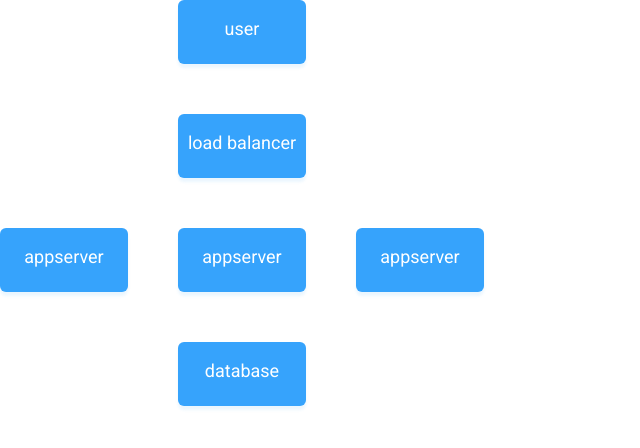
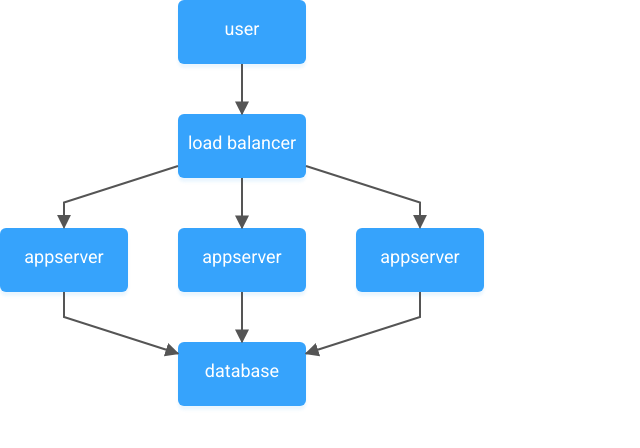
Before and after one commit to tscr00/dddraw, a React (Create React App) app: page / in a window 1280 px wide. Shown: the top 448 px of the page, without its empty margins (0-640 px from the left). Built offline with nearby package versions, Linux system fonts and the light colour scheme.

Commit message:
Add experimental render for the edges

```diff
--- a/src/Edge.js
+++ b/src/Edge.js
@@ -1,11 +1,37 @@
 import React from 'react';
 
 const Edge = ({edgeContainer}) => {
+  if (!edgeContainer.points) {
+    return null;
+  }
+
+  const margin = 32;
+
+  let points = edgeContainer.points;
+
+  let leftX = Math.min(...points.map(point => point.x));
+  let topY = Math.min(...points.map(point => point.y));
+
   let style = {
+    position: 'absolute',
+    top: topY - margin,
+    left: leftX - margin,
   };
 
+  let svgPoints = points.map(coord => `${coord.x - leftX + margin},${coord.y - topY + margin}`).join(' ');
+
   return (
-    <div style={style}>
+    <div style={style} >
+      <svg>
+        <defs>
+          <marker id="arrow" viewBox="0 0 10 10" refX="9" refY="5" markerUnits="strokeWidth" markerWidth="7"
+                  markerHeight="7" orient="auto" >
+            <path d="M 0 0 L 10 5 L 0 10 z" stroke="none" fill="#555555" />
+          </marker>
+        </defs>
+        <polyline points={svgPoints} fill="none" stroke="#555555"
+                  strokeWidth={2} markerEnd='url(#arrow)' />
+      </svg>
     </div>
   );
 };
--- a/src/common/containers.js
+++ b/src/common/containers.js
@@ -12,12 +12,11 @@ export class NodeContainer {
 }
 
 export class EdgeContainer {
-  constructor(from, to, label, x, y) {
+  constructor(from, to, label, points) {
     this.from = from;
     this.to = to;
     this.label = label;
-    this.x = x;
-    this.y = y;
+    this.points = points;
   }
 }
 
--- a/src/common/graph.js
+++ b/src/common/graph.js
@@ -24,11 +24,14 @@ export default function updateLayout(nodes, edges) {
   dagre.layout(g);
 
   nodes.forEach(node => {
-    console.log(node.name);
-    console.log(g.node(node.name));
     let graphNode = g.node(node.name);
 
     node.x = graphNode.x;
     node.y = graphNode.y;
   });
+
+  edges.forEach(edge => {
+    let graphEdge = g.edge({v: edge.from, w: edge.to});
+    edge.points = graphEdge.points;
+  });
 }
```
